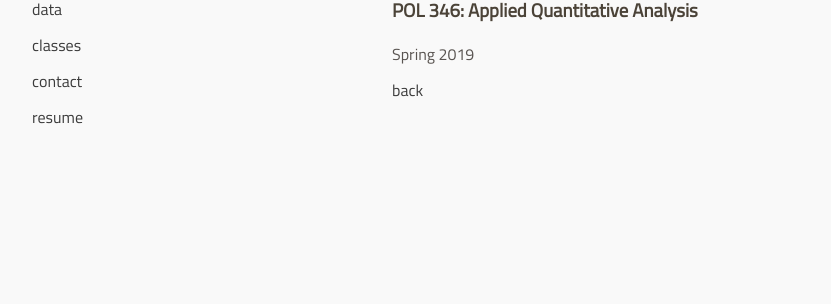
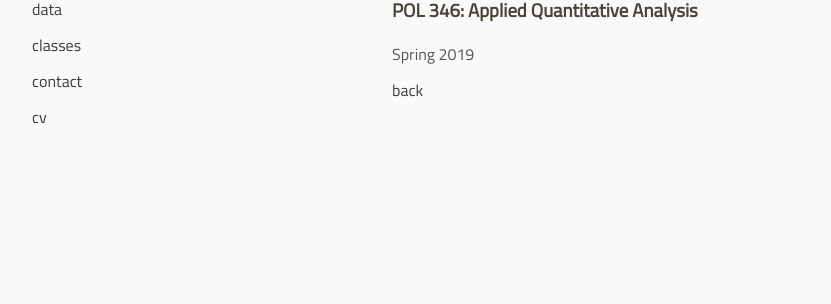
Before and after one commit to galileukim/galileukim.github.io, a Jekyll site: the page built from pages/classes.md, in a window 1280 px wide. Shown: the part 262-566 px from the top of the page, without its empty margins (178-1009 px from the left). Built offline with Jekyll 4.4.1, drawn with Linux system fonts in a browser that asks for light colours; our own code applies the rules of GitHub Pages for plain Markdown files.

Commit message:
incorporate new cv

```diff
--- a/_layouts/default.html
+++ b/_layouts/default.html
@@ -35,7 +35,7 @@
         <p class="view"><a href="/pages/data.html">data</a></p>
         <p class="view"><a href="/pages/classes.html">classes</a></p>
         <p class="view"><a href="/pages/contact.html">contact</a></p>
-        <p class="view"><a href="/files/resume_galileukim.pdf">resume</a></p>
+        <p class="view"><a href="/files/resume_galileukim.pdf">cv</a></p>
 
         {% if site.show_downloads %}
         <ul class="downloads">
```
Also changed, not shown: 1 other file.
